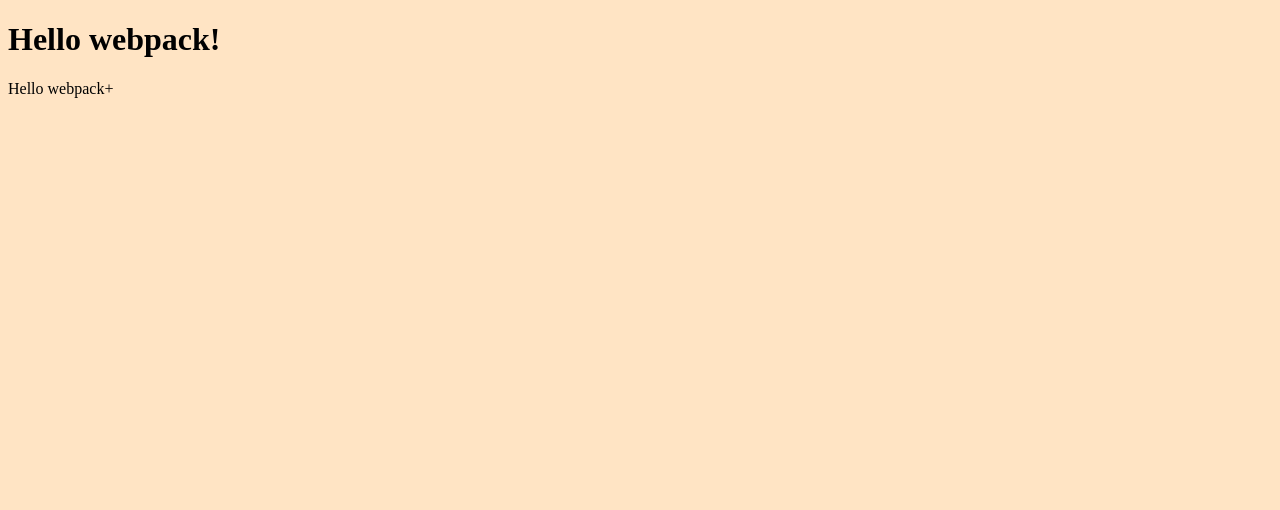
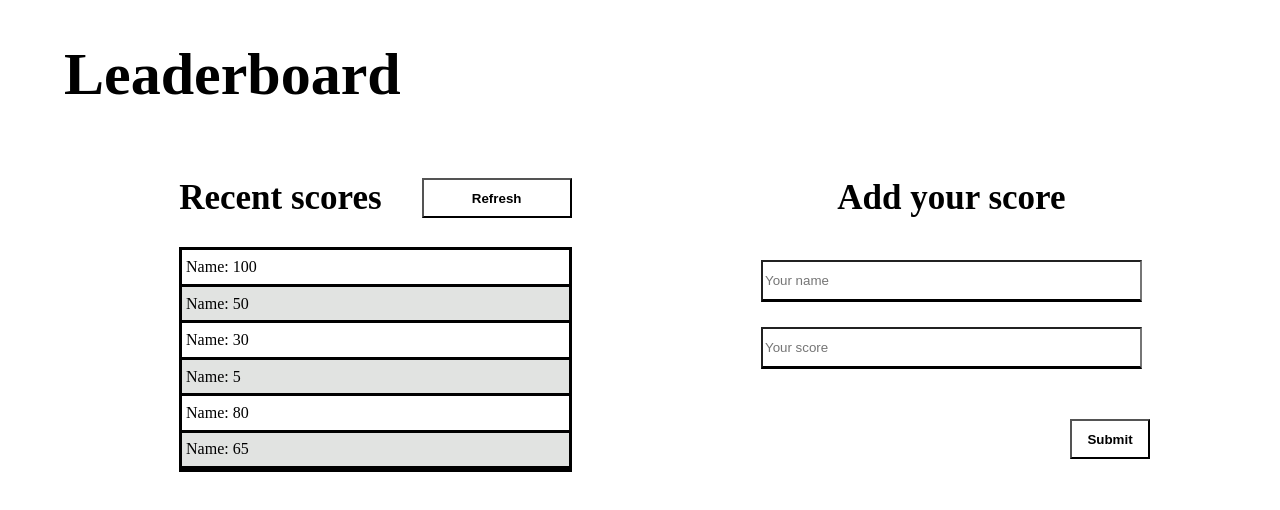
Before and after one commit to abdessalem1998/Leaderboard, a website built with webpack: page src/index.html in a window 1280 px wide. Built offline with nearby package versions, Linux system fonts and the light colour scheme.

Commit message:
Write plain HTML markup with minimum styling or the project

```diff
--- a/src/index.html
+++ b/src/index.html
@@ -6,6 +6,33 @@
     <title>Wbpack Exercise</title>
 </head>
 <body>
-    <h1>Hello webpack!</h1>
+    <h1 class="app-title">Leaderboard</h1>
+    <div class="app-container">
+      <div class="app-list">
+        <div class="app-list-upper">
+          <h2 class="app-list-h2">Recent scores</h2>
+          <button class="app-btn-refresh" type="button" name="button"><b>Refresh</b></button>
+        </div>
+        <div class="list">
+          <ul class="list-ul">
+            <li class="list-li-0">Name: 100</li>
+            <li class="list-li-1">Name: 50</li>
+            <li class="list-li-0">Name: 30</li>
+            <li class="list-li-1">Name: 5</li>
+            <li class="list-li-0">Name: 80</li>
+            <li class="list-li-1">Name: 65</li>
+          </ul>
+        </div>
+      </div>
+      <div class="app-add">
+          <h2 class="app-add-h2">Add your score</h2>
+          <input class="input" type="text" placeholder="Your name" name="name" value="">
+          <input class="input" type="text" placeholder="Your score" name="score" value="">
+          <div>
+            <button class="submit" type="button" name="button"><b>Submit</b></button>
+          </div>
+      </div>
+
+    </div>
 </body>
 </html>
--- a/src/index.js
+++ b/src/index.js
@@ -1,13 +1,8 @@
-import _ from 'lodash';
 import './style.css';
 
 function component() {
   const element = document.createElement('div');
 
-  // Lodash, now imported by this script
-  element.innerHTML = _.join(['Hello', 'webpack+'], ' ');
-  element.classList.add('hello');
-
   return element;
 }
 
--- a/src/style.css
+++ b/src/style.css
@@ -1,3 +1,88 @@
 body {
-  background-color: bisque;
+  margin: 0;
+  padding: 0;
 }
+
+.app-title {
+  font-size: 60px;
+  margin-left: 5%;
+}
+
+.app-container {
+  display: flex;
+  margin-left: 5%;
+  margin-right: 5%;
+}
+
+.app-list {
+  flex-grow: 2;
+  margin-left: 5%;
+  margin-right: 5%;
+  padding-left: 5%;
+  padding-right: 5%;
+}
+
+.app-list-upper {
+  display: flex;
+  justify-content: space-between;
+}
+
+.app-list-h2 {
+  font-size: 35px;
+}
+
+.app-btn-refresh {
+  background-color: white;
+  margin: auto 0;
+  height: 40px;
+  width: 150px;
+}
+
+.list {
+  border-style: solid;
+}
+
+.list-ul {
+  list-style-type: none;
+  padding-left: 0;
+  margin: 0;
+}
+
+.list-li-0 {
+  padding: 2% 1%;
+  border-bottom: solid;
+}
+
+.list-li-1 {
+  background-color: #e1e3e1;
+  padding: 2% 1%;
+  border-bottom: solid;
+}
+
+.app-add {
+  flex-grow: 2;
+  margin-left: 5%;
+  margin-right: 5%;
+}
+
+.app-add-h2 {
+  width: 100%;
+  font-size: 35px;
+  text-align: center;
+}
+
+.input {
+  width: 90%;
+  margin: 3% 4%;
+  height: 35px;
+  border-bottom: 3px solid;
+}
+
+.submit {
+  margin-top: 3%;
+  position: absolute;
+  background-color: white;
+  right: 130px;
+  height: 40px;
+  width: 80px;
+}
```
